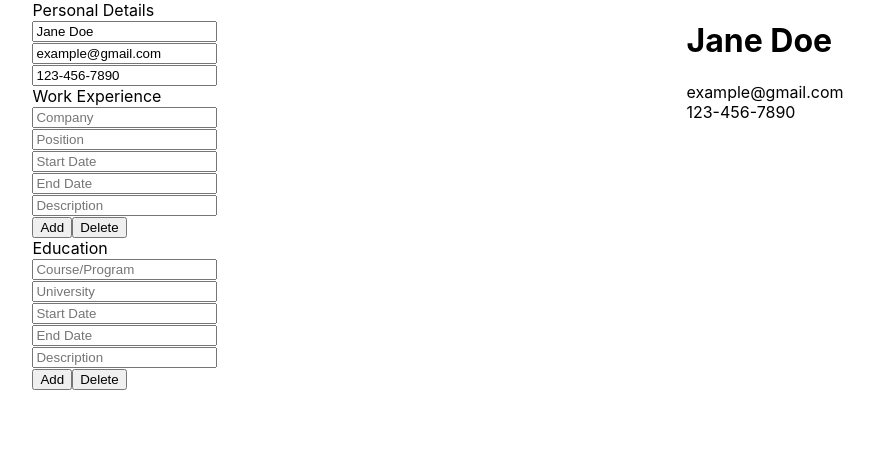
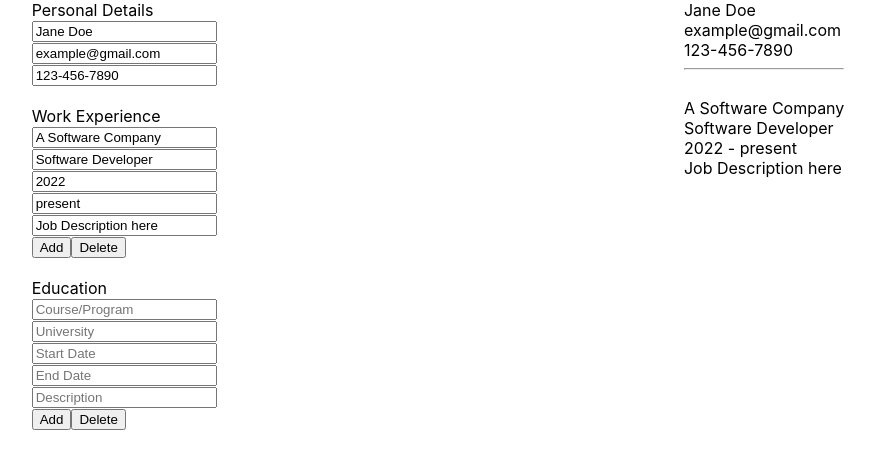
Before and after one commit to lijudu/CV-app, a React (Create React App) app in the folder cv-project/: page / in a window 1280 px wide. Shown: the top 468 px of the page, without its empty margins (202-1077 px from the left). Built offline with nearby package versions, Linux system fonts and the light colour scheme; the HTML template or start-up script is replaced by a standard one.

Commit message:
Experience input and output functional

```diff
--- a/cv-project/src/Components/App.js
+++ b/cv-project/src/Components/App.js
@@ -3,7 +3,9 @@ import PersonalInputs from './Header';
 import PersonalOutput from './HeaderOutput';
 import ExperienceInput from './ExperienceInput'
 import EducationInput from './EducationInput'
-// import Preview from './Preview'
+import ExperienceOutput from './ExperienceOutput';
+
+
 
 function App(){
     const [details, setDetails] = useState({
@@ -20,6 +22,50 @@ function App(){
         }))
     }
 
+    const [experience, setExperience] = useState([{
+        company: 'A Software Company',
+        position: 'Software Developer',
+        startDate: '2022',
+        endDate: 'present',
+        description: 'Job Description here'
+    }])
+
+    const handleFormChange = (index, event) => {
+        let data = [...experience]
+        data[index][event.target.name] = event.target.value
+        setExperience(data)
+    }
+
+    // const addFields = () => {
+    //     let newfield = {
+    //         company: '',
+    //         position: '',
+
+    //         setExperience([...experience, newfield])
+
+    //     }
+    // }
+
+    const [counter, setCounter] = useState(0)
+
+
+    const handleSubmit = (e) => {
+        e.preventDefault();
+        setCounter(counter + 1);
+        console.log(counter)
+        let newfield = {
+            company: '',
+            position: '',
+            startDate:'',
+            endDate:'',
+            description:''
+        }
+
+        setExperience([...experience, newfield])
+        console.log(experience)
+    }
+
+
     return(
         <div className='container'>
             <div className='input'>
@@ -28,7 +74,27 @@ function App(){
                     numberInput={details.phone}
                     emailInput={details.email}
                     handleChange={getDetails}/>
-                <ExperienceInput/>
+                <br/>
+                <label htmlFor='workExp'>Work Experience</label>
+                <br/>
+
+                    {experience.map((input, index) => {
+                        return(
+                            <ExperienceInput
+                                key={index}
+                                companyInput={input.company}
+                                positionInput={input.position}
+                                startDateInput={input.startDate}
+                                endDateInput={input.endDate}
+                                descriptionInput={input.description}
+                                handleChange={event => handleFormChange(index, event)}
+                                handleClick={handleSubmit}
+                            />
+                        )
+                    })}
+
+
+                <br/>
                 <EducationInput/>
             </div>
             <div className='output'>
@@ -36,7 +102,21 @@ function App(){
                     outputName={details.name}
                     outputNumber={details.phone}
                     outputEmail={details.email}
-                />
+                    />
+                <br/>
+                {experience.map((input, index) => {
+                        return(
+                            <ExperienceOutput
+                                key={index}
+                                outputCompany={input.company}
+                                outputPosition={input.position}
+                                outputStartDate={input.startDate}
+                                outputEndDate={input.endDate}
+                                outputDescription={input.description}
+                            />
+                        )
+                    })}
+
             </div>
         </div>
     )
--- a/cv-project/src/Components/ExperienceInput.js
+++ b/cv-project/src/Components/ExperienceInput.js
@@ -1,44 +1,58 @@
-import React, { useState } from 'react';
+import React from 'react';
 
-function ExperienceInput(){
+
+function ExperienceInput(props){
     return(
         <div>
-            <form>
-                <label htmlFor='workExp'>Work Experience</label>
-                <br/>
+            <form key={props.index} onSubmit={props.handleClick}>
                 <input
                     type='text'
                     placeholder='Company'
-                    name='compnay'
+                    name='company'
+                    value={props.companyInput}
+                    onChange={props.handleChange}
                     />
                 <br/>
                 <input
                     type='text'
                     placeholder='Position'
                     name='position'
+                    value={props.positionInput}
+                    onChange={props.handleChange}
                     />
                 <br/>
                 <input
                     type='text'
                     placeholder='Start Date'
                     name='startDate'
+                    value={props.startDateInput}
+                    onChange={props.handleChange}
                     />
                 <br/>
                 <input
                     type='text'
                     placeholder='End Date'
                     name='endDate'
+                    value={props.endDateInput}
+                    onChange={props.handleChange}
                     />
                 <br/>
                 <input
                     type='text'
                     placeholder='Description'
                     name='description'
+                    value={props.descriptionInput}
+                    onChange={props.handleChange}
                     />
                 <br/>
-                <button>Add</button>
+                <button
+                    type='submit'
+                    onClick={props.handleClick}
+                    >Add</button>
                 <button>Delete</button>
         </form>
+
+
         </div>
     )
 }
--- /dev/null
+++ b/cv-project/src/Components/ExperienceOutput.js
@@ -0,0 +1,14 @@
+import React from 'react'
+
+function ExperienceOutput(props){
+    return(
+        <div key={props.index}>
+            <div>{props.outputCompany}</div>
+            <div>{props.outputPosition}</div>
+            <div>{props.outputStartDate} - {props.outputEndDate}</div>
+            <div>{props.outputDescription}</div>
+        </div>
+    )
+}
+
+export default ExperienceOutput
--- a/cv-project/src/Components/HeaderOutput.js
+++ b/cv-project/src/Components/HeaderOutput.js
@@ -3,9 +3,10 @@ import React from 'react'
 function PersonalOutput(props){
     return(
         <div>
-            <h1>{props.outputName}</h1>
+            <div>{props.outputName}</div>
             <div>{props.outputEmail}</div>
             <div>{props.outputNumber}</div>
+            <hr/>
         </div>
     )
 }
--- a/cv-project/src/index.css
+++ b/cv-project/src/index.css
@@ -16,3 +16,7 @@ code {
   display: flex;
   justify-content: space-around;
 }
+
+.clicked {
+  display: none;
+}
```
Also changed, not shown: cv-project/src/Components/EducationOutput.js (added).
